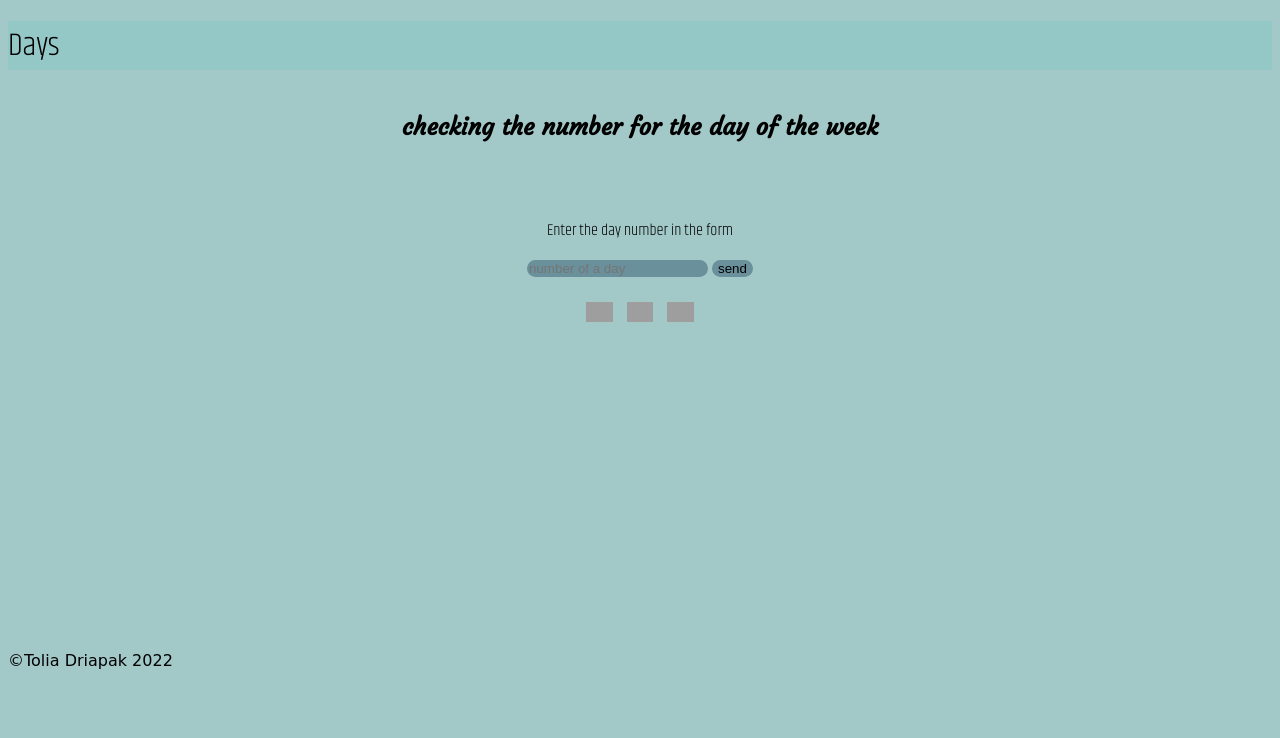
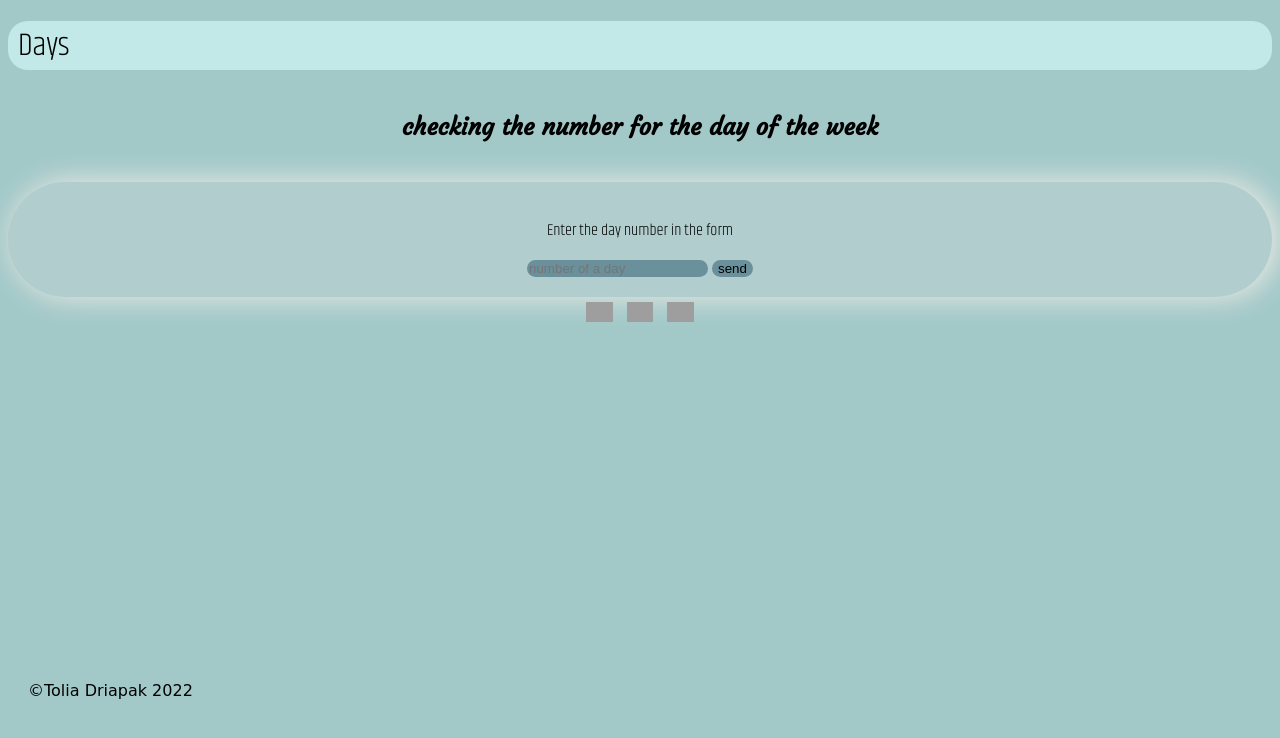
Before and after one commit to toliaa/days.github.io, a plain HTML site: page index.html in a window 1280 px wide. Drawn offline with Linux system fonts and the light colour scheme; grey boxes are pictures that could not be loaded; a web font is replaced by a local one.

Commit message:
Update daystyle.css

```diff
--- a/daystyle.css
+++ b/daystyle.css
@@ -1,7 +1,9 @@
 h1{
    font-weight: 100;
-   background-color: rgb(148, 200, 198);
+   background-color: rgb(194, 233, 232);
    font-family: 'Khand', sans-serif;
+   border-radius: 20px;
+   padding-left: 10px;
 
 }
 span{
@@ -22,6 +24,10 @@ body{
 div#main{
     padding: 20px;
     text-align: center;
+    background-color: rgb(177, 205, 205);
+
+    box-shadow: 5px 0px 30px rgb(241, 237, 231);
+    border-radius: 60px;
 }
 span#h1span{
     font-size: 20px;
@@ -44,9 +50,10 @@ button#daysform:hover{
     font-family: monospace;
 }
 div#footer,p#footer{
-    margin-top: 320px;
+    margin-top: 350px;
     font-family: 'Edu TAS Beginner', cursive;
     border: 2px;
+    padding-left: 10px;
 }
 img#buttonssocial{
     display: inline-flex;
@@ -56,7 +63,9 @@ img#buttonssocial{
 }
 div#images{
    text-align: center;
+   border-radius: 60px;
 }
+
 a#links{
     text-decoration: none;
 }
@@ -64,3 +73,11 @@ img#buttonssocial:hover{
     transition: 200ms;
     padding: 1px;
 }
+div#main:hover{
+    box-shadow: 5px 5px 30px rgb(255, 213, 213);
+
+
+}
+.sub{
+    font-size: small ;
+}
```
